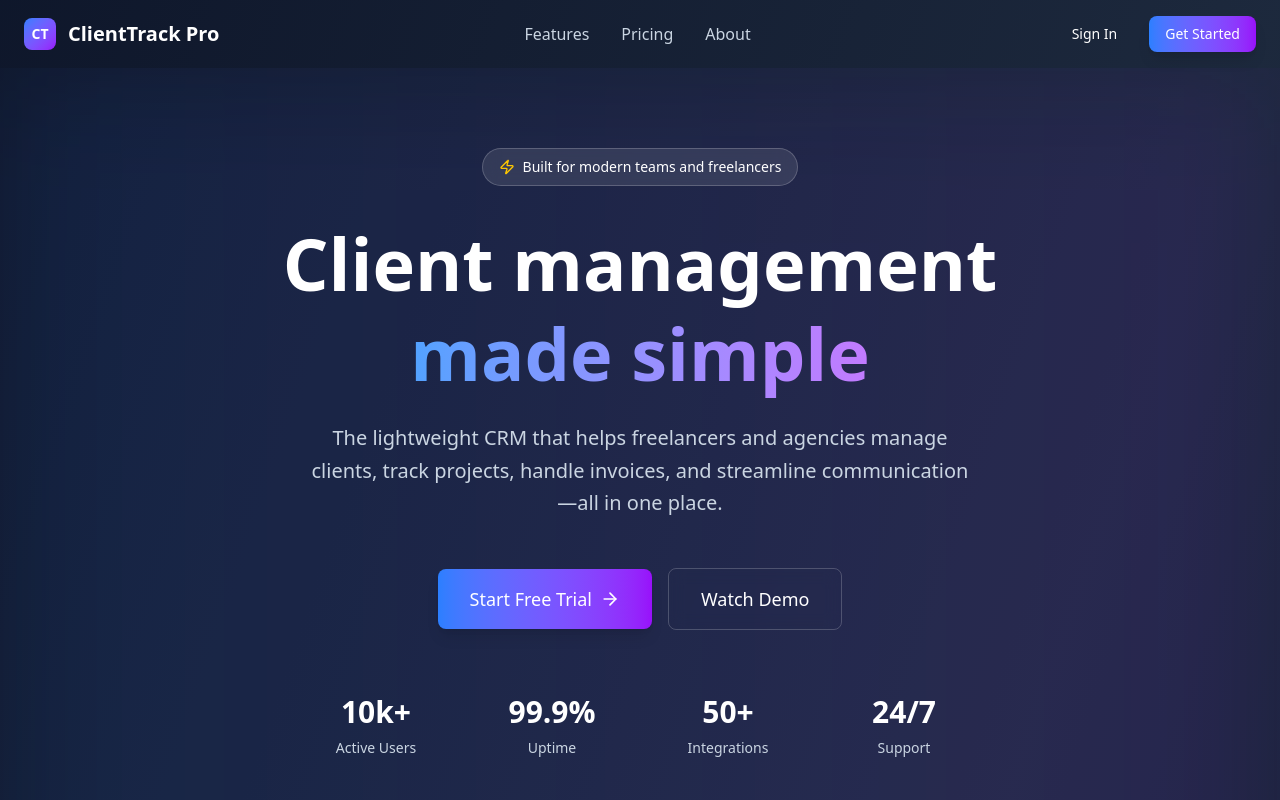
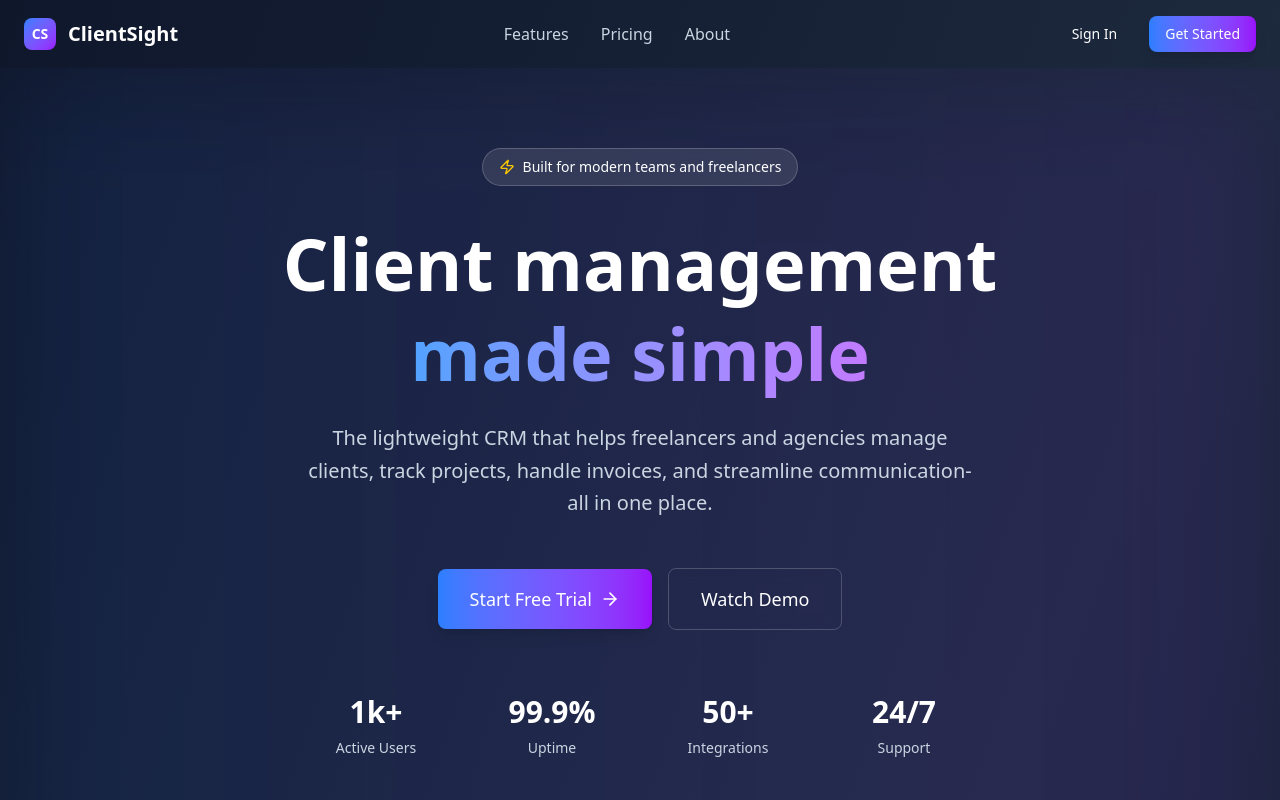
Before and after one commit to codewithAntony/cliently4us, a React (Vite) app in the folder frontend/: page / in a window 1280 px wide. Shown: the top 800 px of the page. Built offline with nearby package versions, Linux system fonts and the light colour scheme.

Commit message:
update on homepage

```diff
--- a/frontend/src/pages/HomePage.tsx
+++ b/frontend/src/pages/HomePage.tsx
@@ -47,9 +47,9 @@ return (
         <div className="max-w-7xl mx-auto flex items-center justify-between">
         <div className="flex items-center">
             <div className="w-8 h-8 bg-gradient-to-br from-blue-500 to-purple-600 rounded-lg flex items-center justify-center">
-            <span className="text-white font-bold text-sm">CT</span>
+            <span className="text-white font-bold text-sm">CS</span>
             </div>
-            <span className="ml-3 text-xl font-bold text-white">ClientTrack Pro</span>
+            <span className="ml-3 text-xl font-bold text-white">ClientSight</span>
         </div>
 
         <div className="hidden md:flex items-center space-x-8">
@@ -97,7 +97,7 @@ return (
 
             <p className="text-xl text-slate-300 mb-12 max-w-2xl mx-auto leading-relaxed">
             The lightweight CRM that helps freelancers and agencies manage clients,
-            track projects, handle invoices, and streamline communication—all in one place.
+            track projects, handle invoices, and streamline communication-all in one place.
             </p>
 
             <div className="flex flex-col sm:flex-row items-center justify-center gap-4 mb-16">
@@ -120,7 +120,7 @@ return (
 
             {/* Stats */}
             <div className="grid grid-cols-2 md:grid-cols-4 gap-8 max-w-2xl mx-auto">
-            <StatCard number="10k+" label="Active Users" />
+            <StatCard number="1k+" label="Active Users" />
             <StatCard number="99.9%" label="Uptime" />
             <StatCard number="50+" label="Integrations" />
             <StatCard number="24/7" label="Support" />
@@ -196,7 +196,7 @@ return (
             Trusted by teams worldwide
             </h2>
             <p className="text-xl text-slate-300">
-            Join thousands of freelancers and agencies who trust ClientTrack Pro
+            Join thousands of freelancers and agencies who trust ClientSight
             </p>
         </div>
 
@@ -214,7 +214,7 @@ return (
                 </div>
             </div>
             <p className="text-slate-300 leading-relaxed">
-                "ClientTrack Pro transformed how I manage my freelance business.
+                "ClientSight transformed how I manage my freelance business.
                 The invoice tracking alone has saved me hours every week."
             </p>
             </div>
@@ -266,7 +266,7 @@ return (
             Ready to streamline your client management?
             </h2>
             <p className="text-xl text-slate-300 mb-8">
-            Join thousands of professionals who trust ClientTrack Pro to grow their business
+            Join thousands of professionals who trust ClientSight to grow their business
             </p>
 
             <div className="flex flex-col sm:flex-row items-center justify-center gap-4">
@@ -293,9 +293,9 @@ return (
         <div className="flex flex-col md:flex-row items-center justify-between">
             <div className="flex items-center mb-4 md:mb-0">
             <div className="w-8 h-8 bg-gradient-to-br from-blue-500 to-purple-600 rounded-lg flex items-center justify-center">
-                <span className="text-white font-bold text-sm">CT</span>
+                <span className="text-white font-bold text-sm">CS</span>
             </div>
-            <span className="ml-3 text-lg font-bold text-white">ClientTrack Pro</span>
+            <span className="ml-3 text-lg font-bold text-white">ClientSight</span>
             </div>
 
             <div className="flex items-center space-x-6 text-slate-300 text-sm">
@@ -306,7 +306,7 @@ return (
         </div>
 
         <div className="mt-8 pt-8 border-t border-white/10 text-center text-slate-400 text-sm">
-            © 2024 ClientTrack Pro. All rights reserved.
+        © {new Date().getFullYear()} ClientSight. All rights reserved.
         </div>
         </div>
     </footer>
```
